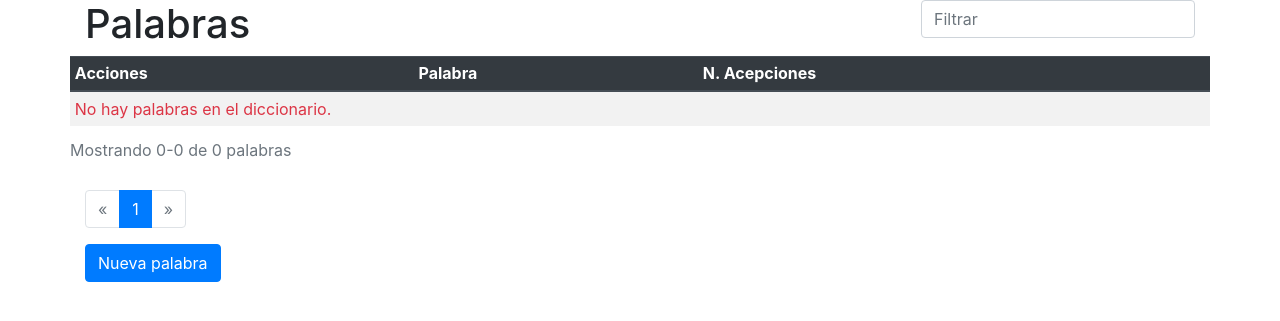
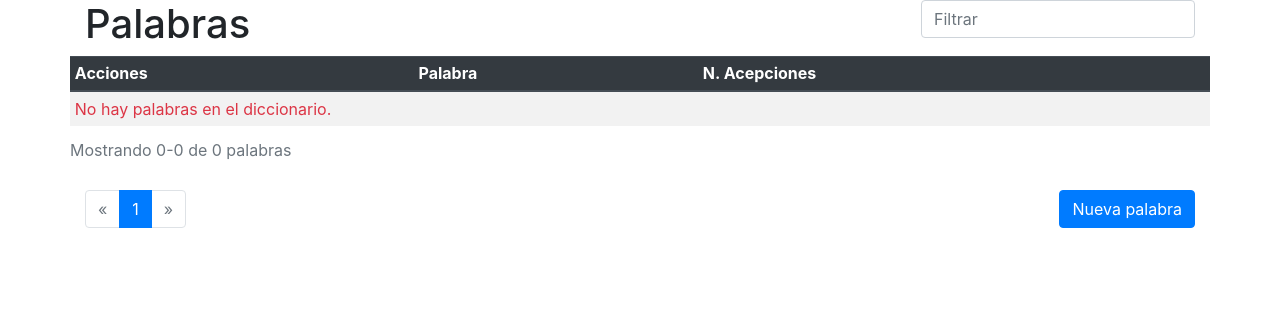
Before and after one commit to eduardofilo/test_app, a Django app: page / in a window 1280 px wide. Shown: the part 58-379 px from the top of the page. Run offline with Django 3.2, Linux system fonts and the light colour scheme; data that the repository does not hold is empty; some libraries are stand-ins or nearby versions.

Commit message:
New Word button aligned to right of paginator.

```diff
--- a/dictionary/templates/dictionary/word_list.html
+++ b/dictionary/templates/dictionary/word_list.html
@@ -105,10 +105,10 @@
                 </ul>
             </nav>
         </div>
-    </div>
-    <div class="row">
         <div class="col">
-            <a class="btn btn-primary" href="{% url 'dictionary:word_create' %}" role="button">Nueva palabra</a>
+            <div class="float-right">
+                <a class="btn btn-primary" href="{% url 'dictionary:word_create' %}" role="button">Nueva palabra</a>
+            </div>
         </div>
     </div>
 </div>
```
